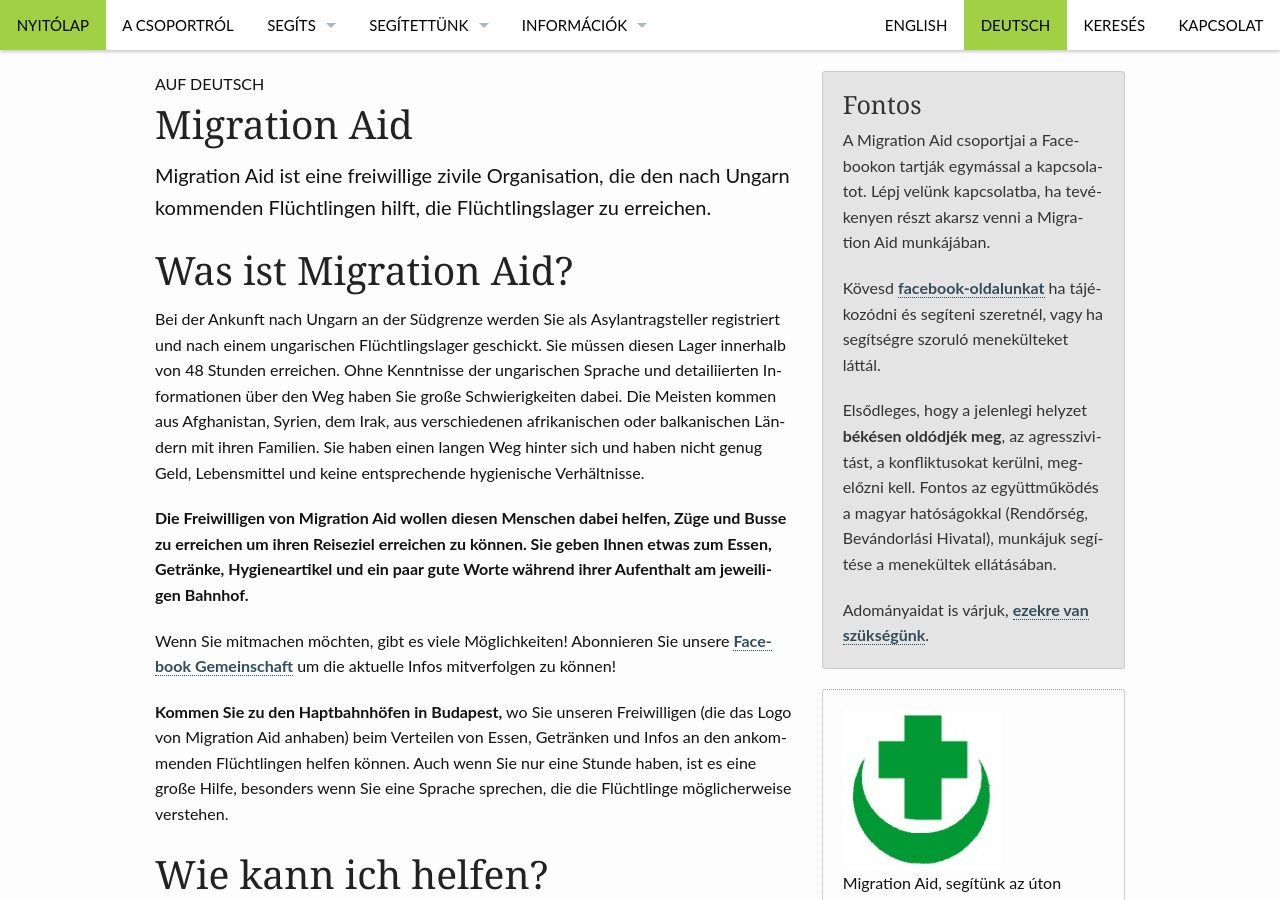
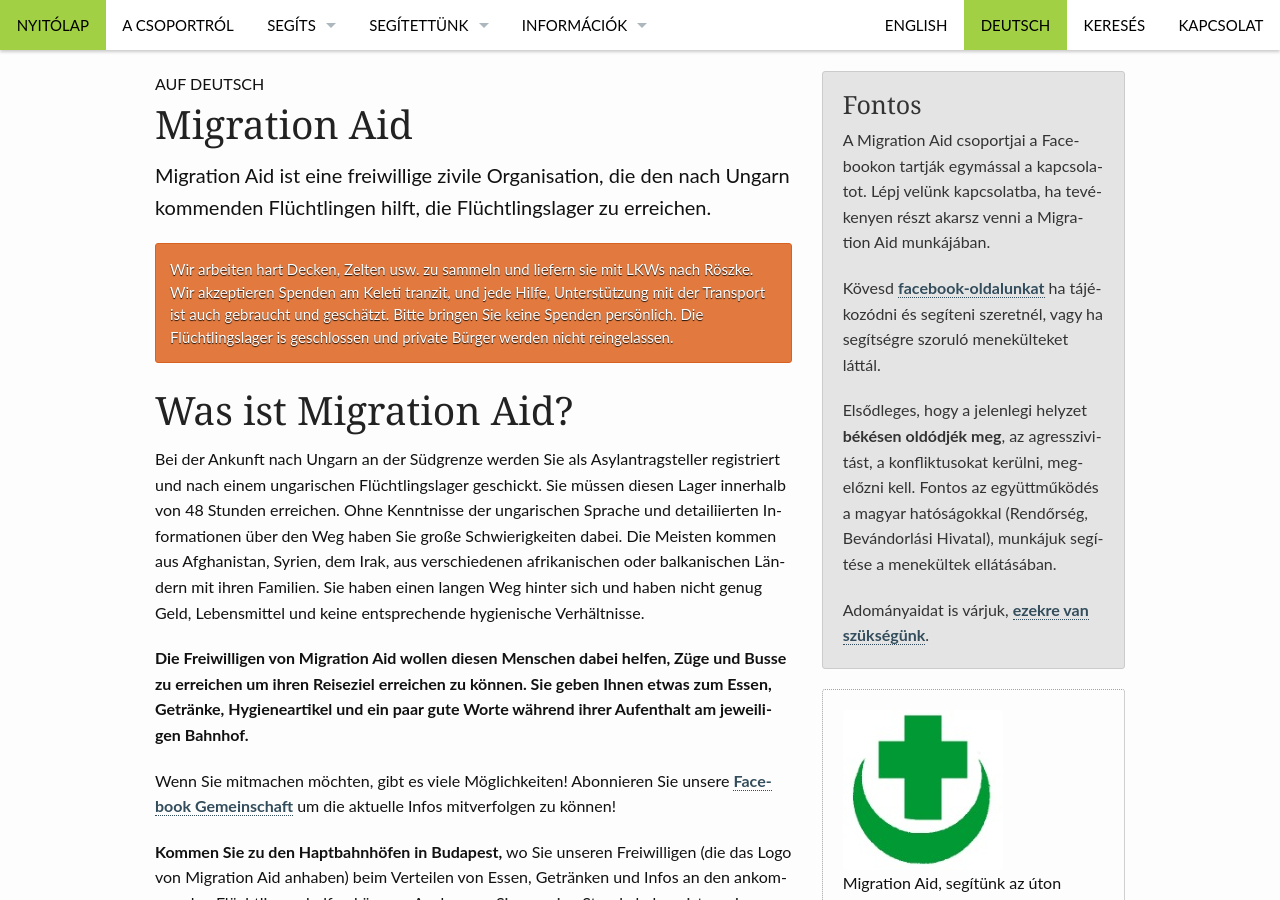
Before and after one commit to migaid/migaid.github.io, a Jekyll site: the page built from menu/deutsch.md, in a window 1280 px wide and 900 px high, scrolled down 348 px. Built offline with Jekyll 4.4.1, drawn with Linux system fonts in a browser that asks for light colours.

Commit message:
nemet update senki ne menjen roszkere

```diff
--- a/menu/deutsch.md
+++ b/menu/deutsch.md
@@ -11,6 +11,9 @@
    image_fullwidth: "header.jpg"
 
 ---
+
+{% include alert warning='Wir arbeiten hart Decken, Zelten usw. zu sammeln und liefern sie mit LKWs nach Röszke. Wir akzeptieren Spenden am Keleti tranzit, und jede Hilfe, Unterstützung mit der Transport ist auch gebraucht und geschätzt.
+Bitte bringen Sie keine Spenden persönlich. Die Flüchtlingslager is geschlossen und private Bürger werden nicht reingelassen.' %}
 
 # Was ist Migration Aid?
 
```
